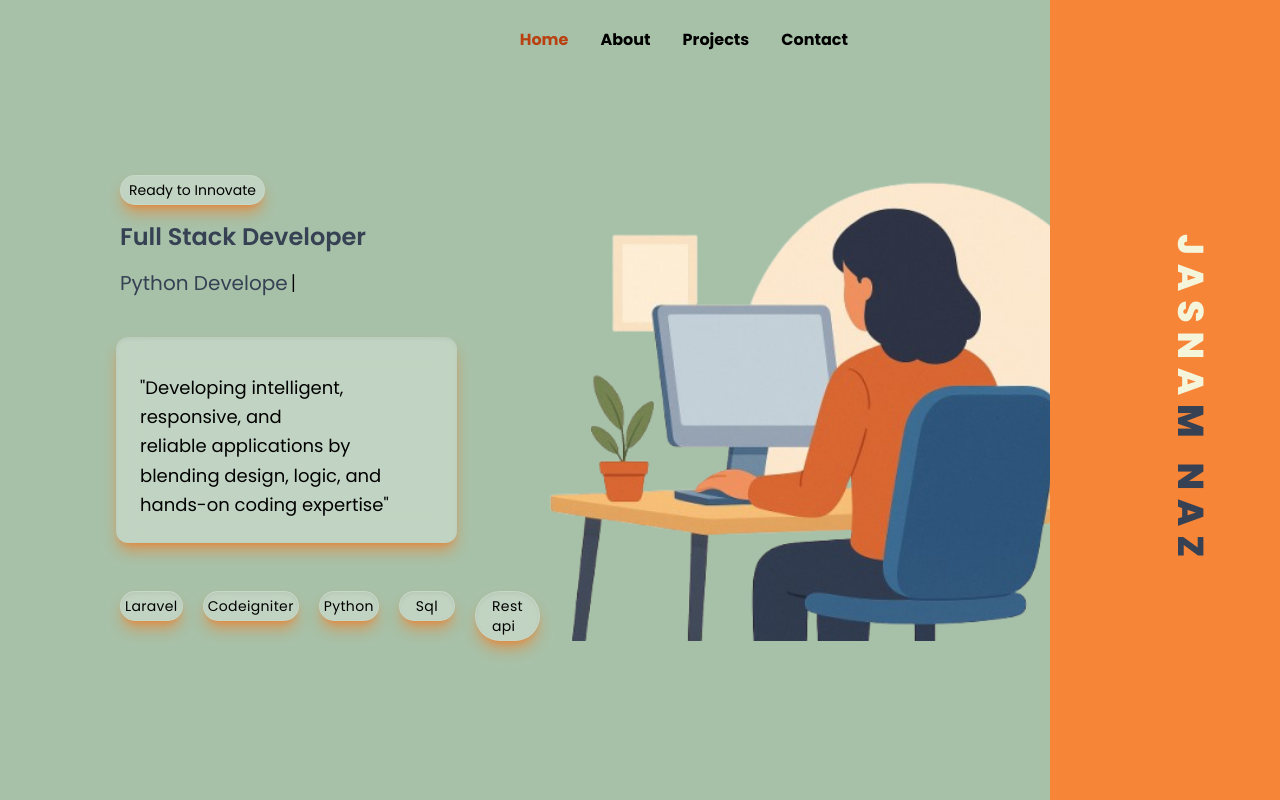
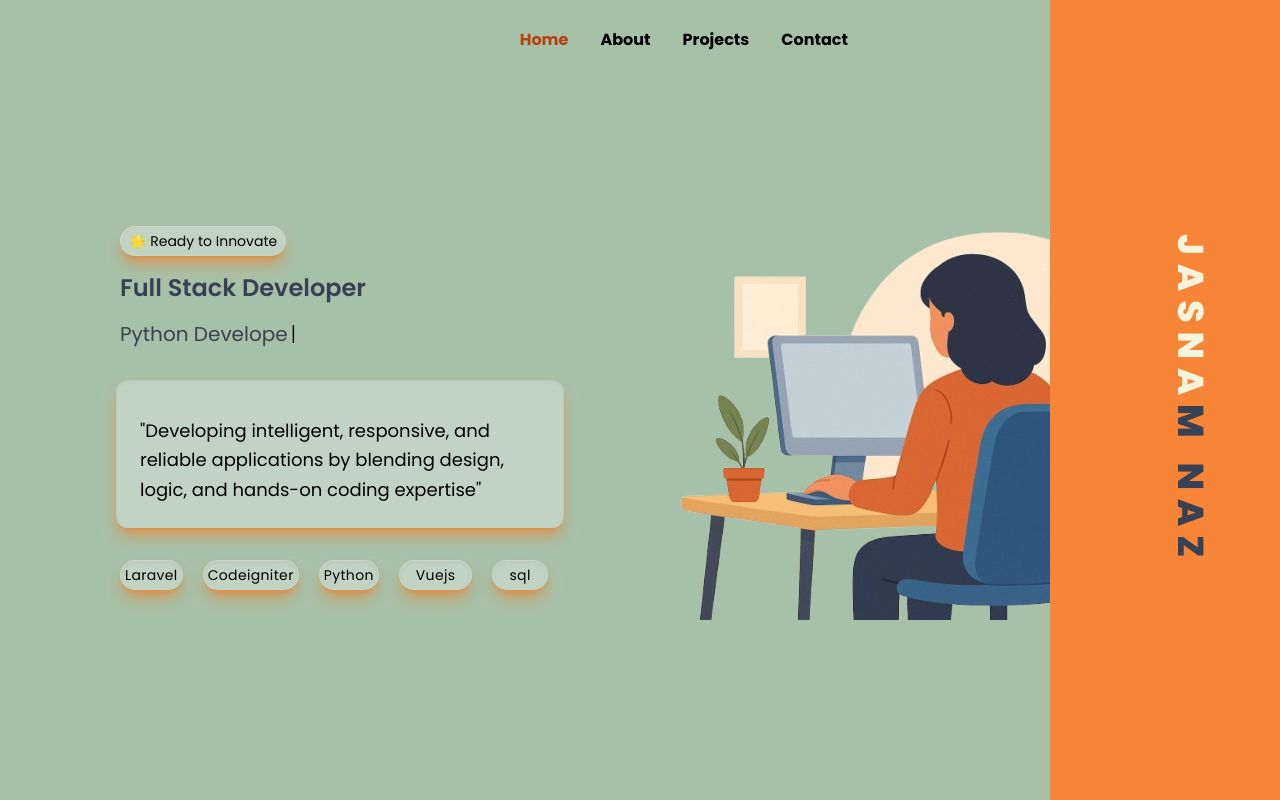
Before and after one commit to jasna18/vue-portfolio, a Vue app in the folder portfolio/: page / in a window 1280 px wide. Shown: the top 800 px of the page. Built offline with nearby package versions, Linux system fonts and the light colour scheme.

Commit message:
responsiveness fixed in text and size of sections

```diff
--- a/portfolio/src/components/homePage/HeroSection.vue
+++ b/portfolio/src/components/homePage/HeroSection.vue
@@ -5,8 +5,8 @@
       // backgroundColor: darkMode ? '#1F2937' : '#A7C1A8',
       color: darkMode ? 'white' : 'black'
     }"
-    class="w-full relative min-h-screen flex flex-col md:flex-row items-center
-           px-2 md:px-16 py-8 transition-colors duration-500 gap-8 md:gap-2 overflow-x-hidden
+    class="w-full relative min-h-screen flex flex-col lg:flex-row items-center
+           px-2 md:px-16 py-8 transition-colors duration-500 lg:gap-6 md:gap-2 overflow-x-hidden
   ">
 
     <div
@@ -31,12 +31,12 @@
           <span class="
           vertical-text-mode /* Uses CSS writing-mode */
           /* 🌟 NEW: Add a top margin to push the text down by roughly 30% of the bar height (h-screen) */
-          ml-[30vh]
+          ml-[5vh] md:ml-[30vh]
           /* NO absolute, NO h-full, NO w-full - let flex center it */
 
           /* Text Styling */
         font-extrabold uppercase
-          text-2xl md:text-3xl lg:text-4xl tracking-[0.25em]
+          text-sm md:text-3xl lg:text-4xl tracking-[0.25em]
         ">
         <span class="text-beige">Jasna</span>
         <span class="text-gray-700">M Naz</span>
@@ -46,15 +46,15 @@
 
           <!-- left section -->
            <!-- this div for the text content wrapper, removed flex-1 to w-full -->
-<div class="w-full flex flex-col md:text-left md:ml-4 items-center md:items-start p-4 md:p-8 min-w-0">
+<div class="w-full lg:w-1/2 flex flex-col md:text-left md:ml-4 items-center md:items-start p-4 md:p-8 min-w-0 sm:text-center">
 
-        <div class="text-sm md:text-md mb-2 mt-12 text-center  md:mb-4 md:ml-2 rounded-full
+        <div class="text-sm md:text-md mb-4 mt-12 text-center  md:mb-4 md:ml-2 rounded-full
                dark:bg-gray-800/40 border border-white/10 backdrop-blur-md shadow-lg p-1 px-2 bg-white/30 text-[#000000]
               inset-shadow-lg shadow-orange-500/50">
-        Ready to Innovate
+        🌟 Ready to Innovate
       </div>
 
-      <div class="text-md md:text-2xl font-semibold text-gray-700 dark:text-gray-300 md:ml-2 mb-8 mt-2 md:mt-0">
+      <div class="text-lg md:text-2xl font-semibold text-gray-700 dark:text-gray-300 md:ml-2 mb-6 mt-2 md:mt-0">
         Full Stack Developer
         <AnimatedHeading />
       </div>
@@ -68,7 +68,7 @@
         ]"
       >
         <!-- <h4 class="text-md md:text-2xl mb-4">Hi, I'm Jasna 👩‍💻</h4> -->
-        <p class="text-sm mt-3 mb-0  md:text-lg leading-relaxed break-words ">
+        <p class="text-md mt-3 mb-0  md:text-lg leading-relaxed break-words ">
           "Developing intelligent, responsive, and <br />
           reliable applications by blending design,
           logic, and hands-on coding expertise"
@@ -77,24 +77,24 @@
 
 
          <!-- button section revised, removed flex-1 to w-full-->
-  <div class="w-full flex flex-row md:flex-row md:items-start gap-5 pl-4 md:pl-0 ml-4 md:ml-2 mt-12 mb-2 md:justify-start justify-center ">
-
+  <!-- <div class="w-full flex flex-row md:flex-row md:items-start gap-5 pl-4 md:pl-0 ml-4 md:ml-2 mt-12 mb-2 md:justify-start justify-center "> -->
+<div class="w-full flex flex-row gap-5 sm:justify-center sm:mt-8 md:flex-row md:items-start md:justify-start md:pl-0 ml-2 md:ml-2 mt-12 mb-2 justify-center ">
       <DivComponent text="Laravel" width="px-1"/>
       <DivComponent text="Codeigniter" width="px-1"/>
       <DivComponent text="Python" width="px-1"/>
-      <DivComponent text="Sql" width="px-4"/>
-      <DivComponent text="Rest api" width="px-4"/>
+      <DivComponent text="Vuejs" width="px-4"/>
+      <DivComponent text="sql" width="px-4"/>
 
   </div>
 </div>
 
       <!-- ref="content" → Vue ref, so you can access this element in your script (maybe for intersection observer to trigger animation). -->
-   <div class="w-full md:w-4/2 flex justify-center min-w-0">
+   <div class="w-full lg:w-1/2 flex justify-center min-w-0 sm:mt-8">
       <img
     ref="content"
     :src="girlSittingImg"
     alt="Typing code illustration"
-    class="w-full max-w-sm md:max-w-none md:w-96 lg:w-[48rem] xl:w-[48rem]
+    class="w-full max-w-sm md:max-w-none md:w-96 sm:w-[48rem] lg:w-[48rem] xl:w-[48rem]
            rounded-xl bg-transparent content-wrapper"
     :class="{ 'animate-in': isImageVisible }"
 />
```
